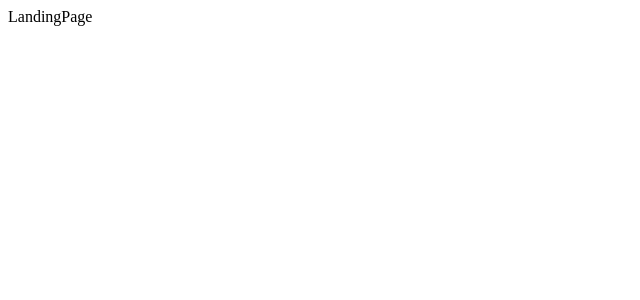
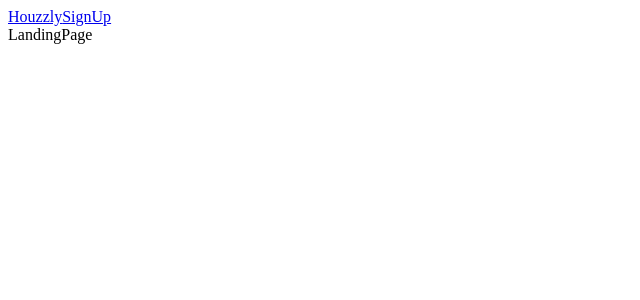
Before and after one commit to Houzzly/client, a React (Create React App) app: page / in a window 1280 px wide. Shown: the top 300 px of the page, without its empty margins (0-640 px from the left). Built offline with nearby package versions, Linux system fonts and the light colour scheme.

Commit message:
feat(client): Initail NavBar setup

```diff
--- a/src/App.js
+++ b/src/App.js
@@ -2,12 +2,14 @@ import React from 'react';
 import { BrowserRouter, Route } from 'react-router-dom';
 import LandingPage from './views/landing/LandingPage';
 import SignUp from './views/signup/SignUp';
+import NavBar from './views/navbar/NavBar';
 
 function App() {
 	return (
 		<div>
 			<BrowserRouter>
 				<div>
+					<NavBar />
 					<Route path="/" exact component={LandingPage} />
 					<Route path="/signup" exact component={SignUp} />
 				</div>
--- /dev/null
+++ b/src/views/navbar/NavBar.js
@@ -0,0 +1,17 @@
+import React from 'react';
+import { Link } from 'react-router-dom';
+
+// TODO: Section of Nav Bar into different quadrants (Right side for login/signup)
+// TODO: Left side for Name of App
+const NavBar = () => {
+	return (
+		<div>
+			<nav>
+				<Link to="/">Houzzly</Link>
+				<Link to="/signup">SignUp</Link>
+			</nav>
+		</div>
+	);
+};
+
+export default NavBar;
```
